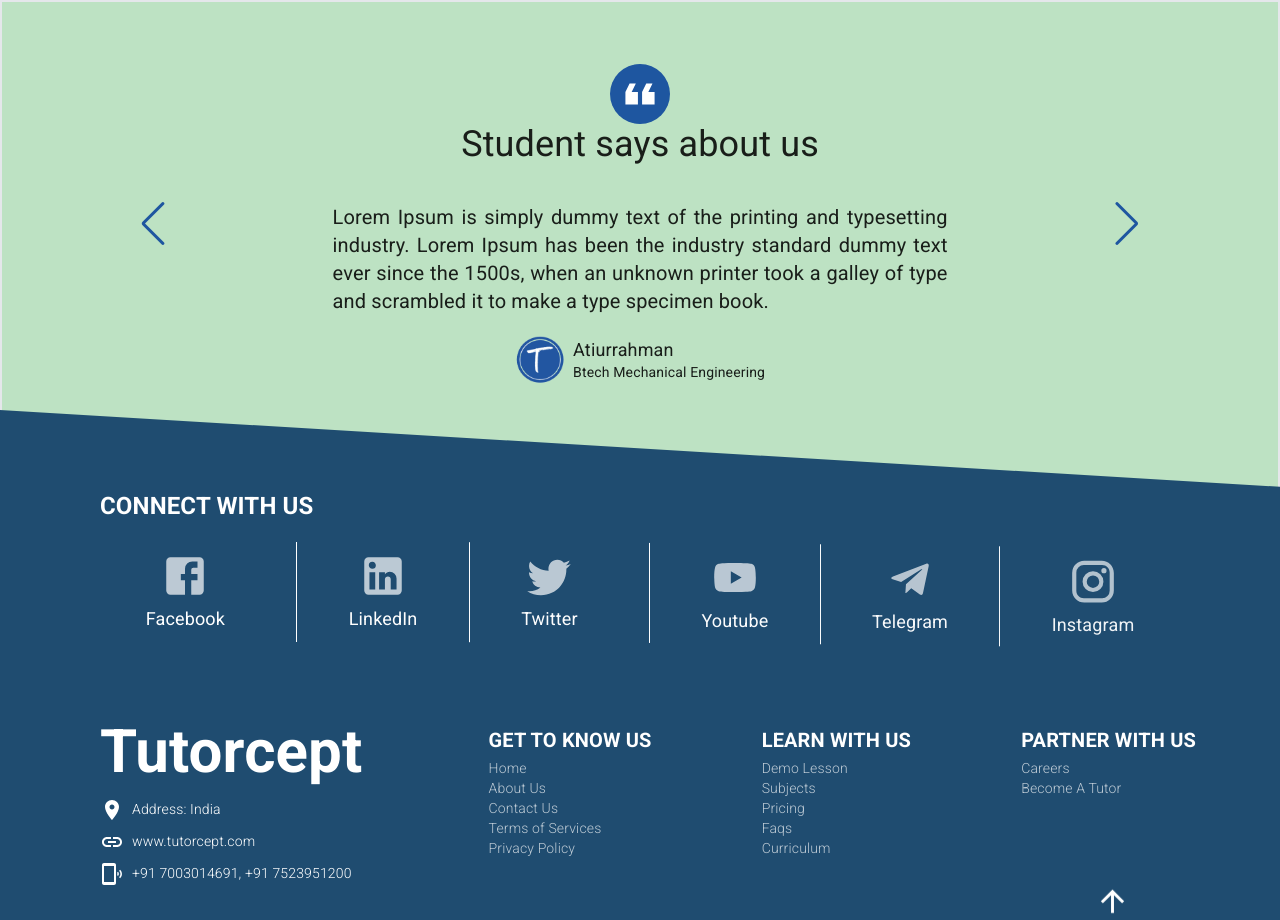
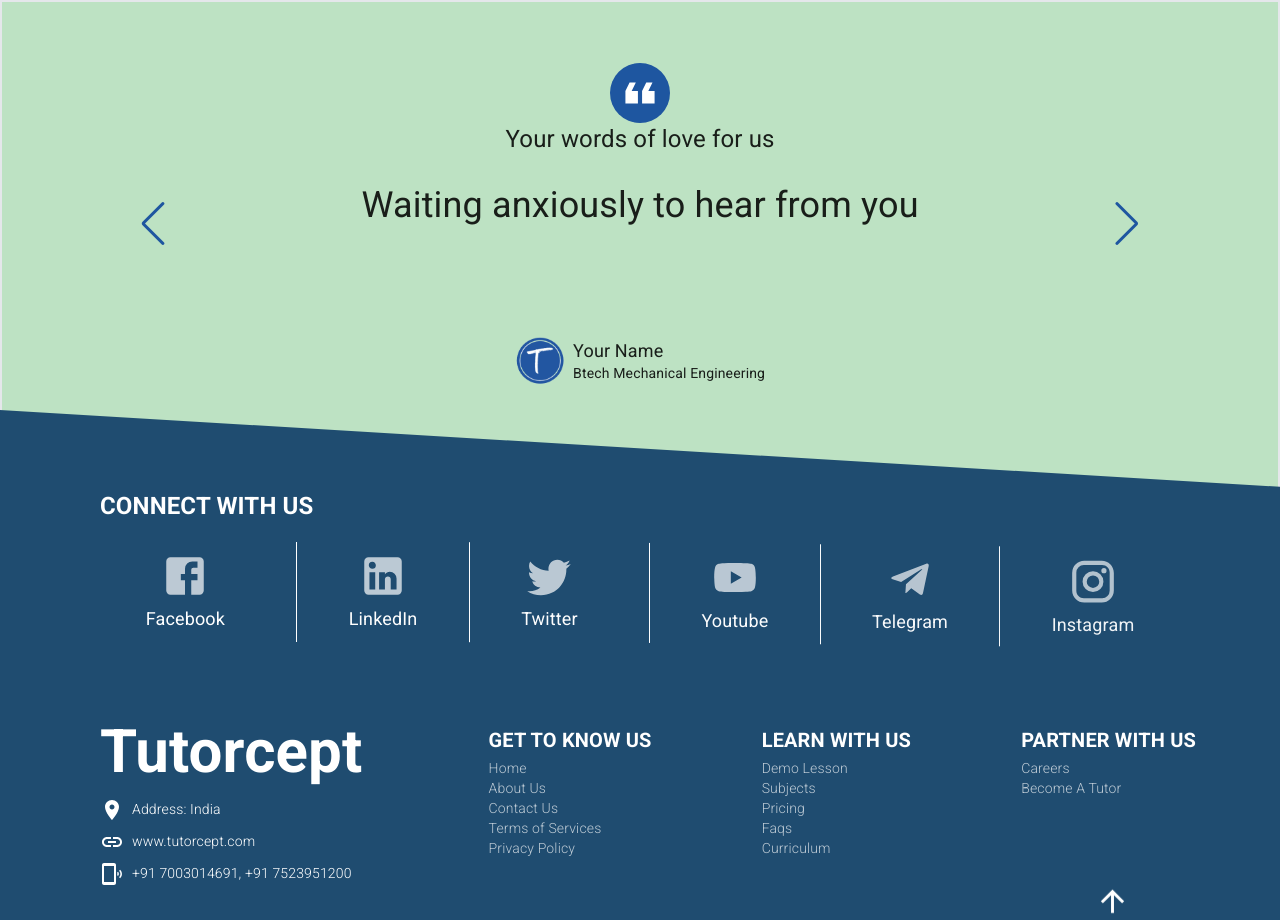
Before and after one commit to ati07/Tutorcept, a Next.js app: page / in a window 1280 px wide. Shown: the part 3000-3920 px from the top of the page. Built offline with nearby package versions, Linux system fonts and the light colour scheme.

Commit message:
45th commit

```diff
--- a/component/Testemonial.js
+++ b/component/Testemonial.js
@@ -33,24 +33,20 @@ export default function Testemonial() {
                   }}
                 />
               </div>
-              <div>
-                <h1 className="lg:md:text-4xl text-lg">Student says about us</h1>
+              <div className='mb-5'>
+                <h1 className="lg:md:text-2xl text-lg">Your words of love for us</h1>
               </div>
 
-              <div className="h-[150px] flex justify-center text-xs lg:md:text-xl items-center text-justify lg:md:w-[615px] w-auto lg:md:mt-[20px]">
-                <p>
+              <div className="h-[150px] flex justify-center text-xs lg:md:text-4xl text-justify lg:md:w-[615px] w-auto lg:md:mt-[10px]">
+                <p>Waiting anxiously to hear from you</p>
+                {/* <p>
                   Lorem Ipsum is simply dummy text of the printing and
                   typesetting industry. Lorem Ipsum has been the industry
                   standard dummy text ever since the 1500s, when an unknown
                   printer took a galley of type and scrambled it to make a type
                   specimen book.
-                  {/* <FormatQuoteIcon
-                    style={{
-                      marginBottom: "6px",
-                      opacity: 0.6,
-                    }}
-                  /> */}
-                </p>
+
+                </p> */}
               </div>
               <div className="flex items-center justify-center">
                 <Image
@@ -60,7 +56,7 @@ export default function Testemonial() {
                   alt="Avatar"
                 />
                 <div className="flex flex-col pl-2 text-left">
-                  <h1 className="text-md">Atiurrahman</h1>
+                  <h1 className="text-md">Your Name</h1>
                   <p className="text-sm">Btech Mechanical Engineering</p>
                 </div>
               </div>
```
